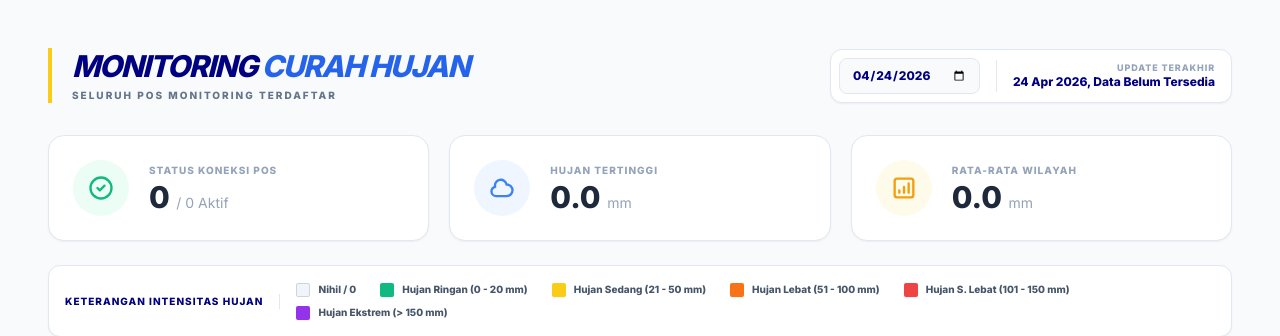
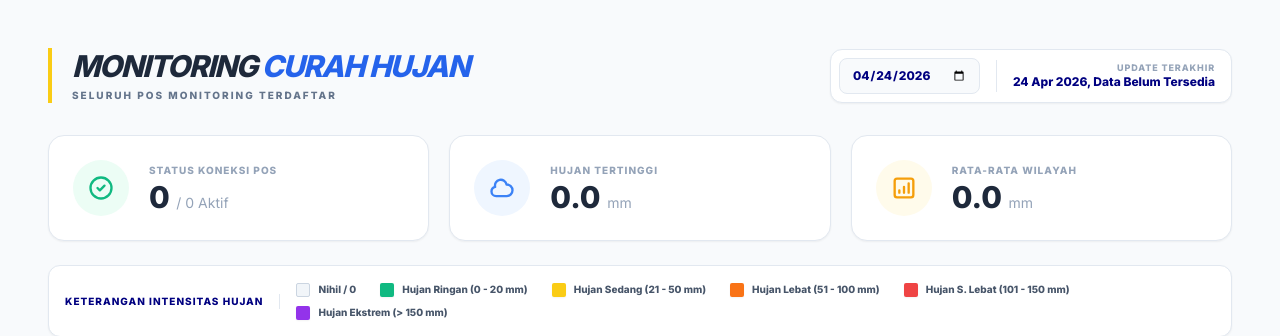
Before and after one commit to inthemiddleof/cascade-bbwsms, a CodeIgniter app: page /hidrologibbwsms/index.php/welcome/curah_hujan in a window 1280 px wide; the page is wider, and only the part inside the window is pictured. Shown: the part 80-416 px from the top of that part. Run offline with CodeIgniter, Linux system fonts and the light colour scheme; data that the repository does not hold is empty; some libraries are stand-ins or nearby versions.

Commit message:
perbaikan halaman curah hujan

```diff
--- a/application/views/pages/v_curah_hujan.php
+++ b/application/views/pages/v_curah_hujan.php
@@ -3,7 +3,7 @@
 
         <div class="mb-8 border-l-4 border-brandyellow pl-5 flex flex-col md:flex-row justify-between items-start md:items-center gap-6">
             <div>
-                <h1 class="text-3xl font-black text-darkblue uppercase tracking-tighter italic">Monitoring <span class="text-blue-600">Curah Hujan</span></h1>
+                <h1 class="text-3xl font-black text-blue uppercase tracking-tighter italic">Monitoring <span class="text-blue-600">Curah Hujan</span></h1>
                 <p class="text-slate-500 text-[10px] mt-1 uppercase tracking-[0.2em] font-bold">Seluruh Pos Monitoring Terdaftar</p>
             </div>
 
```
